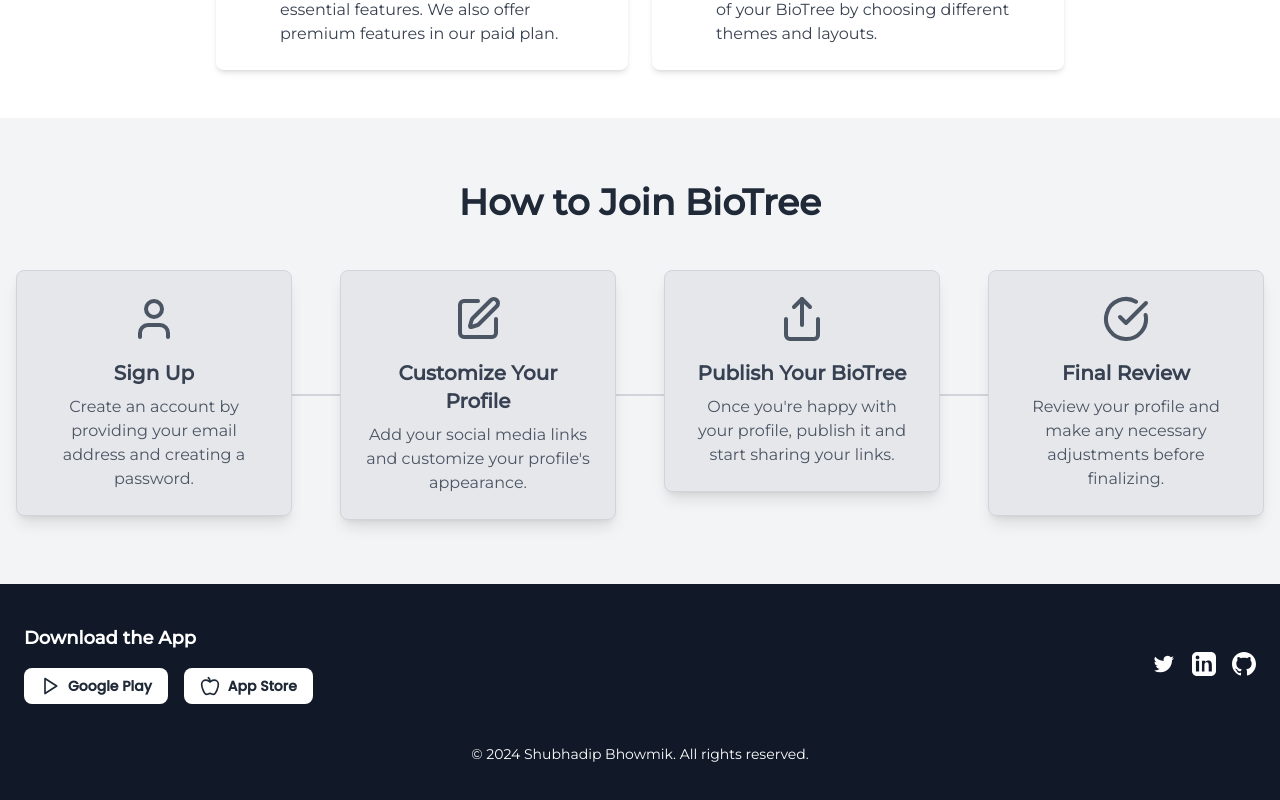
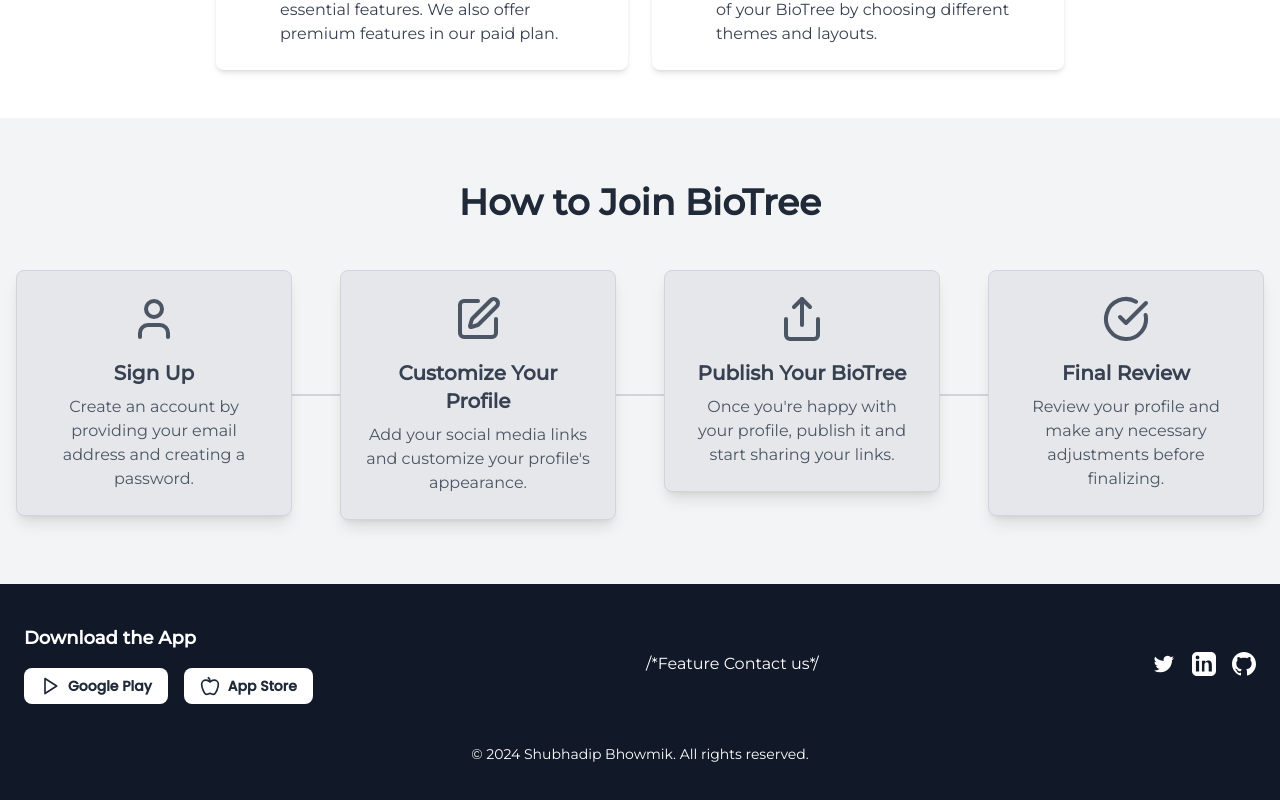
Before and after one commit to subhadipbhowmik/bio-branch, a Next.js app in the folder site/: page / in a window 1280 px wide. Shown: the part 1408-2208 px from the top of the page. Built offline with nearby package versions, Linux system fonts and the light colour scheme.

Commit message:
Update Footer.js
adding an feature  for contacting

```diff
--- a/site/components/Footer.js
+++ b/site/components/Footer.js
@@ -31,6 +31,8 @@ const Footer = () => {
           </div>
         </div>
 
+/*Feature Contact us*/
+
         {/* Right Section: Social Media Links */}
         <div className="flex space-x-4">
           <Link href="https://twitter.com/yourprofile" target="_blank" aria-label="Twitter" className="hover:text-blue-400 transition">
```
